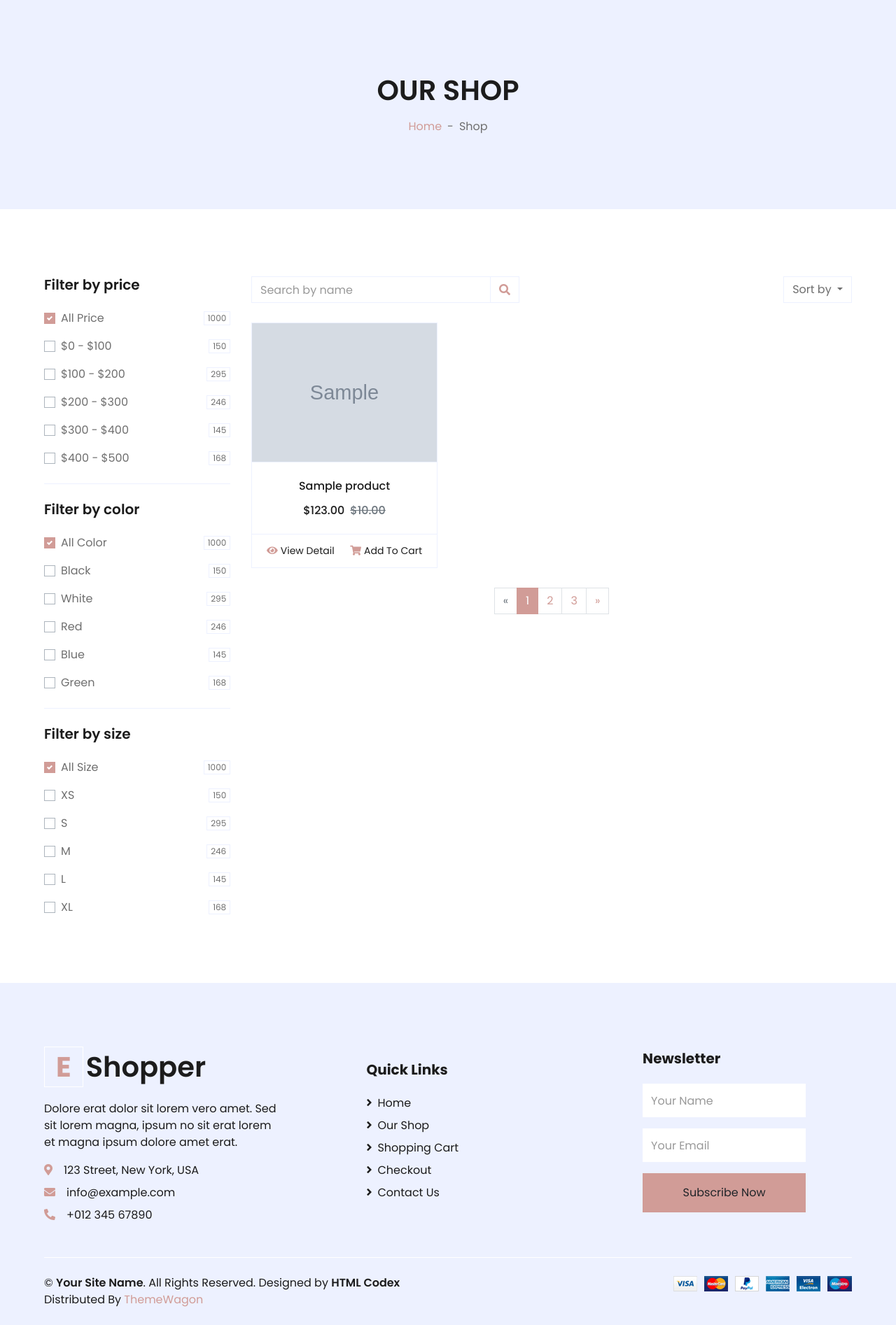
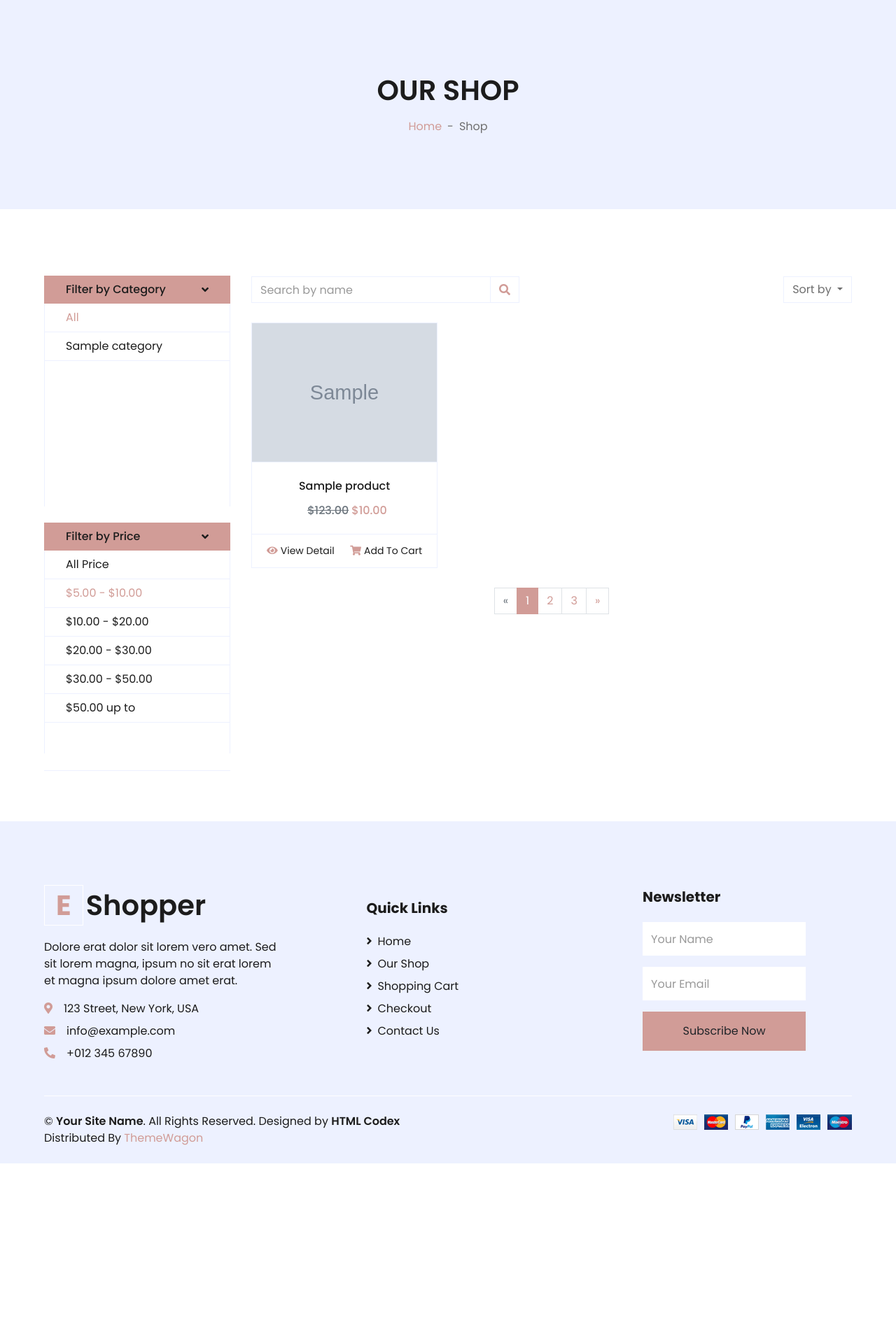
Before and after one commit to vuthanhcong02/MVC_project, a PHP site: page /index.php?controller=shop&action=index&price=l1 in a window 1280 px wide. Shown: the part 234-2128 px from the top of the page at 70% size. After the commit the page ends 1897 px from the top, so only its background shows below. Run offline with PHP 8.4, Linux system fonts and the light colour scheme; tables that the repository leaves empty or names only in its code hold one stand-in row (values such as "Sample post"); grey boxes marked "Sample" are stand-in pictures; data that the repository does not hold is empty; some libraries are stand-ins or nearby versions.

Commit message:
handle filter by category and price

```diff
--- a/app/controllers/user/CartController.php
+++ b/app/controllers/user/CartController.php
@@ -72,4 +72,8 @@ class CartController{
             header('location: index.php?controller=order&action=show');
         }
     }
+    public function filter(){
+        $price = $_POST['price'];
+        echo $price;
+    }
 }
--- a/app/controllers/user/ShopController.php
+++ b/app/controllers/user/ShopController.php
@@ -8,6 +8,35 @@ class ShopController {
             $category_id = $_GET['id'];
             $products = $productModel->getProductByCategory($category_id);
         }
+        else if(isset($_GET['price'])){
+            if(($_GET['price'])=='l1'){
+                $min_price = 5.00;
+                $max_price = 10.00;
+                $products = $productModel->getProductByPrice($min_price,$max_price);
+            }
+            if(($_GET['price'])=='l2'){
+                $min_price = 10.00;
+                $max_price = 20.00;
+                $products = $productModel->getProductByPrice($min_price,$max_price);
+            }
+            if(($_GET['price'])=='l3'){
+                $min_price = 20.00;
+                $max_price = 30.00;
+                $products = $productModel->getProductByPrice($min_price,$max_price);
+            }
+            if(($_GET['price'])=='l4'){
+                $min_price = 30.00;
+                $max_price = 50.00;
+                $products = $productModel->getProductByPrice($min_price,$max_price);
+            }
+            if(($_GET['price'])=='l5'){
+                $min_price = 50.00;
+                $max_price = 1000.00;
+                $products = $productModel->getProductByPrice($min_price,$max_price);
+            }
+            // $products = $productModel->getProductByPrice($_GET['price']);
+
+        }
         else{
             $products = $productModel->getAllProduct();
         }
--- a/app/models/user/Product.php
+++ b/app/models/user/Product.php
@@ -69,7 +69,7 @@ class Product {
     }
     public function getAllProduct(){
         $conn = new DatabaseConnection();
-        $sql="SELECT * FROM product";
+        $sql="SELECT *,product.name as product_name FROM product";
         $products = $conn->pdo($sql)->fetchAll();
         return $products;
     }
@@ -101,7 +101,7 @@ class Product {
         $database = new DatabaseConnection();
         $conn = $database->getConnection();
         if($conn){
-            $sql="SELECT * FROM product WHERE category_id=:category_id";
+            $sql="SELECT *,product.name as product_name FROM product WHERE category_id=:category_id";
             $products = $database->pdo($sql,['category_id'=>$category_id])->fetchAll();
             return $products;
         }
@@ -110,7 +110,7 @@ class Product {
         $database = new DatabaseConnection();
         $conn = $database->getConnection();
         if ($conn) {
-            $sql = "SELECT product.id, product.name, product.image, product.price,category.name
+            $sql = "SELECT product.id, product.name as product_name, product.image, product.price,category.name
             FROM product
             JOIN category ON product.category_id = category.id
             WHERE product.name LIKE CONCAT('%', :keyword, '%') OR category.name LIKE CONCAT('%', :keyword1, '%')";
@@ -118,4 +118,16 @@ class Product {
             return $products_search;
         }
     }
+    public function getProductByPrice($min_price,$max_price){
+        $database = new DatabaseConnection();
+        $conn = $database->getConnection();
+        if ($conn) {
+            $sql = "SELECT product.id, product.name as product_name, product.image, product.price,category.name
+            FROM product
+            JOIN category ON product.category_id = category.id
+            WHERE :min_price <= product.price AND product.price <= :max_price";
+            $products = $database->pdo($sql, ['min_price' => $min_price, 'max_price' => $max_price])->fetchAll();
+            return $products;
+        }
+    }
 }
--- a/app/views/shop/index.php
+++ b/app/views/shop/index.php
@@ -1,5 +1,5 @@
 <?php
-include  'public/layouts/user/header.php';?>
+include  'public/layouts/user/header.php'; ?>
 <?php include  'public/layouts/user/navbar.php';
 ?>
 <?php
@@ -24,117 +24,53 @@ require_once 'helpers/PriceFormatter.php';
         <!-- Shop Sidebar Start -->
         <div class="col-lg-3 col-md-12">
             <!-- Price Start -->
+            <form>
                 <div class="border-bottom mb-4 pb-4">
-                    <h5 class="font-weight-semi-bold mb-4">Filter by price</h5>
-                    <form>
-                        <div class="custom-control custom-checkbox d-flex align-items-center justify-content-between mb-3">
-                            <input type="checkbox" class="custom-control-input" checked id="price-all">
-                            <label class="custom-control-label" for="price-all">All Price</label>
-                            <span class="badge border font-weight-normal">1000</span>
+                    <div class="d-none d-lg-block mb-4">
+                        <a class="btn shadow-none d-flex align-items-center justify-content-between bg-primary text-white w-100" href="#navbar-vertical" style="height: 40px; margin-top: -1px; padding: 0 30px;">
+                            <h6 class="m-0">Filter by Category</h6>
+                            <i class="fa fa-angle-down text-dark"></i>
+                        </a>
+                        <nav class="collapse show navbar navbar-vertical navbar-light align-items-start p-0 border border-top-0 border-bottom-0" id="navbar-vertical">
+                            <div class="navbar-nav w-100 overflow-hidden" style="height: 290px">
+                                <a href="index.php?controller=shop&action=index" class="nav-item nav-link <?php echo $category_id ? '' : 'active'; ?>">All</a>
+                                <?php foreach ($categories as $category) { ?>
+                                    <a href="index.php?controller=shop&action=index&id=<?php echo $category['id'] ?>" class="nav-item nav-link <?php echo $category_id == $category['id'] ? 'active' : ''; ?>"><?php echo $category['name'] ?></a>
+                                <?php } ?>
                             </div>
-                        <div class="custom-control custom-checkbox d-flex align-items-center justify-content-between mb-3">
-                            <input type="checkbox" class="custom-control-input" id="price-1">
-                            <label class="custom-control-label" for="price-1">$0 - $100</label>
-                            <span class="badge border font-weight-normal">150</span>
+                        </nav>
+
                     </div>
-                        <div class="custom-control custom-checkbox d-flex align-items-center justify-content-between mb-3">
-                            <input type="checkbox" class="custom-control-input" id="price-2">
-                            <label class="custom-control-label" for="price-2">$100 - $200</label>
-                            <span class="badge border font-weight-normal">295</span>
+                    <div class="d-none d-lg-block">
+                        <a class="btn shadow-none d-flex align-items-center justify-content-between bg-primary text-white w-100" href="#navbar-vertical" style="height: 40px; margin-top: -1px; padding: 0 30px;">
+                            <h6 class="m-0">Filter by Price</h6>
+                            <i class="fa fa-angle-down text-dark"></i>
+                        </a>
+                        <nav class="collapse show navbar navbar-vertical navbar-light align-items-start p-0 border border-top-0 border-bottom-0" id="navbar-vertical">
+                            <div class="navbar-nav w-100 overflow-hidden" style="height: 290px">
+                            <?php if(isset($_GET['price'])){?>
+                                <a href="index.php?controller=shop&action=index" class="nav-item nav-link <?php echo $_GET['price'] ? '' : 'active'; ?>">All Price</a>
+                                <a href="index.php?controller=shop&action=index&price=<?php echo 'l1'; ?>" class="nav-item nav-link <?php echo $_GET['price'] == 'l1' ? 'active' : ''; ?>">$5.00 - $10.00</a>
+                                <a href="index.php?controller=shop&action=index&price=<?php echo 'l2'; ?>" class="nav-item nav-link <?php echo $_GET['price'] == 'l2' ? 'active' : ''; ?>">$10.00 - $20.00</a>
+                                <a href="index.php?controller=shop&action=index&price=<?php echo 'l3'; ?>" class="nav-item nav-link <?php echo $_GET['price'] == 'l3' ? 'active' : ''; ?>">$20.00 - $30.00</a>
+                                <a href="index.php?controller=shop&action=index&price=<?php echo 'l4'; ?>" class="nav-item nav-link <?php echo $_GET['price'] == 'l4' ? 'active' : ''; ?>">$30.00 - $50.00</a>
+                                <a href="index.php?controller=shop&action=index&price=<?php echo 'l5'; ?>" class="nav-item nav-link <?php echo $_GET['price'] == 'l5' ? 'active' : ''; ?>">$50.00 up to</a>
+                                <?php }else{ ?>
+                                <a href="index.php?controller=shop&action=index" class="nav-item nav-link active">All Price</a>
+                                <a href="index.php?controller=shop&action=index&price=l1" class="nav-item nav-link">$5.00 - $10.00</a>
+                                <a href="index.php?controller=shop&action=index&price=l2" class="nav-item nav-link">$10.00 - $20.00</a>
+                                <a href="index.php?controller=shop&action=index&price=l3" class="nav-item nav-link">$20.00 - $30.00</a>
+                                <a href="index.php?controller=shop&action=index&price=l4" class="nav-item nav-link">$30.00 - $50.00</a>
+                                <a href="index.php?controller=shop&action=index&price=l5" class="nav-item nav-link">$50.00 up to</a>
+                                <?php } ?>
                             </div>
-                        <div class="custom-control custom-checkbox d-flex align-items-center justify-content-between mb-3">
-                            <input type="checkbox" class="custom-control-input" id="price-3">
-                            <label class="custom-control-label" for="price-3">$200 - $300</label>
-                            <span class="badge border font-weight-normal">246</span>
+                        </nav>
+
                     </div>
-                        <div class="custom-control custom-checkbox d-flex align-items-center justify-content-between mb-3">
-                            <input type="checkbox" class="custom-control-input" id="price-4">
-                            <label class="custom-control-label" for="price-4">$300 - $400</label>
-                            <span class="badge border font-weight-normal">145</span>
                 </div>
-                        <div class="custom-control custom-checkbox d-flex align-items-center justify-content-between">
-                            <input type="checkbox" class="custom-control-input" id="price-5">
-                            <label class="custom-control-label" for="price-5">$400 - $500</label>
-                            <span class="badge border font-weight-normal">168</span>
-                        </div>
+
             </form>
-                </div>
-                <!-- Price End -->
 
-                <!-- Color Start -->
-                <div class="border-bottom mb-4 pb-4">
-                    <h5 class="font-weight-semi-bold mb-4">Filter by color</h5>
-                    <form>
-                        <div class="custom-control custom-checkbox d-flex align-items-center justify-content-between mb-3">
-                            <input type="checkbox" class="custom-control-input" checked id="color-all">
-                            <label class="custom-control-label" for="price-all">All Color</label>
-                            <span class="badge border font-weight-normal">1000</span>
-                        </div>
-                        <div class="custom-control custom-checkbox d-flex align-items-center justify-content-between mb-3">
-                            <input type="checkbox" class="custom-control-input" id="color-1">
-                            <label class="custom-control-label" for="color-1">Black</label>
-                            <span class="badge border font-weight-normal">150</span>
-                        </div>
-                        <div class="custom-control custom-checkbox d-flex align-items-center justify-content-between mb-3">
-                            <input type="checkbox" class="custom-control-input" id="color-2">
-                            <label class="custom-control-label" for="color-2">White</label>
-                            <span class="badge border font-weight-normal">295</span>
-                        </div>
-                        <div class="custom-control custom-checkbox d-flex align-items-center justify-content-between mb-3">
-                            <input type="checkbox" class="custom-control-input" id="color-3">
-                            <label class="custom-control-label" for="color-3">Red</label>
-                            <span class="badge border font-weight-normal">246</span>
-                        </div>
-                        <div class="custom-control custom-checkbox d-flex align-items-center justify-content-between mb-3">
-                            <input type="checkbox" class="custom-control-input" id="color-4">
-                            <label class="custom-control-label" for="color-4">Blue</label>
-                            <span class="badge border font-weight-normal">145</span>
-                        </div>
-                        <div class="custom-control custom-checkbox d-flex align-items-center justify-content-between">
-                            <input type="checkbox" class="custom-control-input" id="color-5">
-                            <label class="custom-control-label" for="color-5">Green</label>
-                            <span class="badge border font-weight-normal">168</span>
-                        </div>
-                    </form>
-                </div>
-                <!-- Color End -->
-
-                <!-- Size Start -->
-                <div class="mb-5">
-                    <h5 class="font-weight-semi-bold mb-4">Filter by size</h5>
-                    <form>
-                        <div class="custom-control custom-checkbox d-flex align-items-center justify-content-between mb-3">
-                            <input type="checkbox" class="custom-control-input" checked id="size-all">
-                            <label class="custom-control-label" for="size-all">All Size</label>
-                            <span class="badge border font-weight-normal">1000</span>
-                        </div>
-                        <div class="custom-control custom-checkbox d-flex align-items-center justify-content-between mb-3">
-                            <input type="checkbox" class="custom-control-input" id="size-1">
-                            <label class="custom-control-label" for="size-1">XS</label>
-                            <span class="badge border font-weight-normal">150</span>
-                        </div>
-                        <div class="custom-control custom-checkbox d-flex align-items-center justify-content-between mb-3">
-                            <input type="checkbox" class="custom-control-input" id="size-2">
-                            <label class="custom-control-label" for="size-2">S</label>
-                            <span class="badge border font-weight-normal">295</span>
-                        </div>
-                        <div class="custom-control custom-checkbox d-flex align-items-center justify-content-between mb-3">
-                            <input type="checkbox" class="custom-control-input" id="size-3">
-                            <label class="custom-control-label" for="size-3">M</label>
-                            <span class="badge border font-weight-normal">246</span>
-                        </div>
-                        <div class="custom-control custom-checkbox d-flex align-items-center justify-content-between mb-3">
-                            <input type="checkbox" class="custom-control-input" id="size-4">
-                            <label class="custom-control-label" for="size-4">L</label>
-                            <span class="badge border font-weight-normal">145</span>
-                        </div>
-                        <div class="custom-control custom-checkbox d-flex align-items-center justify-content-between">
-                            <input type="checkbox" class="custom-control-input" id="size-5">
-                            <label class="custom-control-label" for="size-5">XL</label>
-                            <span class="badge border font-weight-normal">168</span>
-                        </div>
-                    </form>
-                </div>
             <!-- Size End -->
         </div>
         <!-- Shop Sidebar End -->
@@ -147,7 +83,7 @@ require_once 'helpers/PriceFormatter.php';
                     <div class="d-flex align-items-center justify-content-between mb-4">
                         <form action="index.php?controller=search&action=search" method="post">
                             <div class="input-group">
-                                    <input type="text" class="form-control" placeholder="Search by name" name="keyword">
+                                <input type="text" class="form-control" placeholder="Search by name" name="keyword" autocomplete="off">
                                 <div class="input-group-append">
                                     <button type="submit" class="input-group-text bg-transparent text-primary ">
                                         <i class="fa fa-search"></i>
@@ -156,8 +92,7 @@ require_once 'helpers/PriceFormatter.php';
                             </div>
                         </form>
                         <div class="dropdown ml-4">
-                                <button class="btn border dropdown-toggle" type="button" id="triggerId" data-toggle="dropdown" aria-haspopup="true"
-                                        aria-expanded="false">
+                            <button class="btn border dropdown-toggle" type="button" id="triggerId" data-toggle="dropdown" aria-haspopup="true" aria-expanded="false">
                                 Sort by
                             </button>
                             <div class="dropdown-menu dropdown-menu-right" aria-labelledby="triggerId">
@@ -169,48 +104,49 @@ require_once 'helpers/PriceFormatter.php';
                     </div>
                 </div>
                 <?php
-                    if(!empty($products)) {
-                        foreach($products as $product) {?>
+                if (!empty($products)) {
+                    foreach ($products as $product) { ?>
                         <div class="col-lg-4 col-md-6 col-sm-12 pb-1">
                             <div class="card product-item border-0 mb-4">
                                 <div class="card-header product-img position-relative overflow-hidden bg-transparent border p-0">
-                                    <img class="img-fluid" src="public/img/<?php echo $product['image']?>" style="object-fit:cover,overflow:hidden,object-position:center" width="100%">
+                                    <img class="img-fluid" src="public/img/<?php echo $product['image'] ?>" style="object-fit:cover,overflow:hidden,object-position:center" width="100%">
                                 </div>
                                 <div class="card-body border-left border-right text-center p-0 pt-4 pb-3">
-                                    <h6 class="text-truncate mb-3"><?php echo $product['name']?></h6>
+                                    <h6 class="text-truncate mb-3"><?php echo $product['product_name'] ?></h6>
                                     <div class="d-flex justify-content-center">
-                                        <h6>$123.00</h6><h6 class="text-muted ml-2"><del><?php echo PriceFormatter::formatPrice($product['price'])?></del></h6>
+                                        <h6 class="text-muted ml-2"><del>$123.00</del></h6>
+                                        <h6 class="text-primary ml-1"><?php echo PriceFormatter::formatPrice($product['price']) ?></h6>
                                     </div>
                                 </div>
                                 <div class="card-footer d-flex justify-content-between bg-light border">
-                                    <a href="index.php?controller=product&action=detail&id=<?php echo $product['id']?>" class="btn btn-sm text-dark p-0"><i class="fas fa-eye text-primary mr-1"></i>View Detail</a>
+                                    <a href="index.php?controller=product&action=detail&id=<?php echo $product['id'] ?>" class="btn btn-sm text-dark p-0"><i class="fas fa-eye text-primary mr-1"></i>View Detail</a>
                                     <a href="" class="btn btn-sm text-dark p-0"><i class="fas fa-shopping-cart text-primary mr-1"></i>Add To Cart</a>
                                 </div>
                             </div>
                         </div>
                     <?php }
-                    }
-                    else if(isset($products_search)){
-                        foreach($products_search as $product) {?>
+                } else if (isset($products_search)) {
+                    foreach ($products_search as $product) { ?>
                         <div class="col-lg-4 col-md-6 col-sm-12 pb-1">
                             <div class="card product-item border-0 mb-4">
                                 <div class="card-header product-img position-relative overflow-hidden bg-transparent border p-0">
-                                    <img class="img-fluid" src="public/img/<?php echo $product['image']?>" style="object-fit:cover,overflow:hidden,object-position:center" width="100%">
+                                    <img class="img-fluid" src="public/img/<?php echo $product['image'] ?>" style="object-fit:cover,overflow:hidden,object-position:center" width="100%">
                                 </div>
                                 <div class="card-body border-left border-right text-center p-0 pt-4 pb-3">
-                                    <h6 class="text-truncate mb-3"><?php echo $product['name']?></h6>
+                                    <h6 class="text-truncate mb-3"><?php echo $product['product_name'] ?></h6>
                                     <div class="d-flex justify-content-center">
-                                        <h6>$123.00</h6><h6 class="text-muted ml-2"><del><?php echo PriceFormatter::formatPrice($product['price'])?></del></h6>
+                                        <h6><del><?php echo PriceFormatter::formatPrice($product['price']) ?></del></h6>
+                                        <h6 class="text-muted ml-2">$123.00</h6>
                                     </div>
                                 </div>
                                 <div class="card-footer d-flex justify-content-between bg-light border">
-                                    <a href="index.php?controller=search&action=detailProductSearch&id=<?php echo $product['id']?>" class="btn btn-sm text-dark p-0"><i class="fas fa-eye text-primary mr-1"></i>View Detail</a>
+                                    <a href="index.php?controller=search&action=detailProductSearch&id=<?php echo $product['id'] ?>" class="btn btn-sm text-dark p-0"><i class="fas fa-eye text-primary mr-1"></i>View Detail</a>
                                     <a href="" class="btn btn-sm text-dark p-0"><i class="fas fa-shopping-cart text-primary mr-1"></i>Add To Cart</a>
                                 </div>
                             </div>
                         </div>
                     <?php } ?>
-                    <?php }else{?>
+                <?php } else { ?>
                     <div class="col-12 pb-1">
                         <h3 class="alert alert-danger text-center mb-5 mt-5 p-5">No product found</h3>
                     </div>
--- a/public/layouts/user/header.php
+++ b/public/layouts/user/header.php
@@ -6,7 +6,7 @@
 ?>
 <head>
     <meta charset="utf-8">
-    <title>EShopper</title>
+    <title>Shop Fashion</title>
     <meta content="width=device-width, initial-scale=1.0" name="viewport">
     <meta content="Free HTML Templates" name="keywords">
     <meta content="Free HTML Templates" name="description">
```
Also changed, not shown: public/layouts/admin/sidebar.php (+4 -4 lines). Lines whose indentation alone changed are shown as unchanged.
